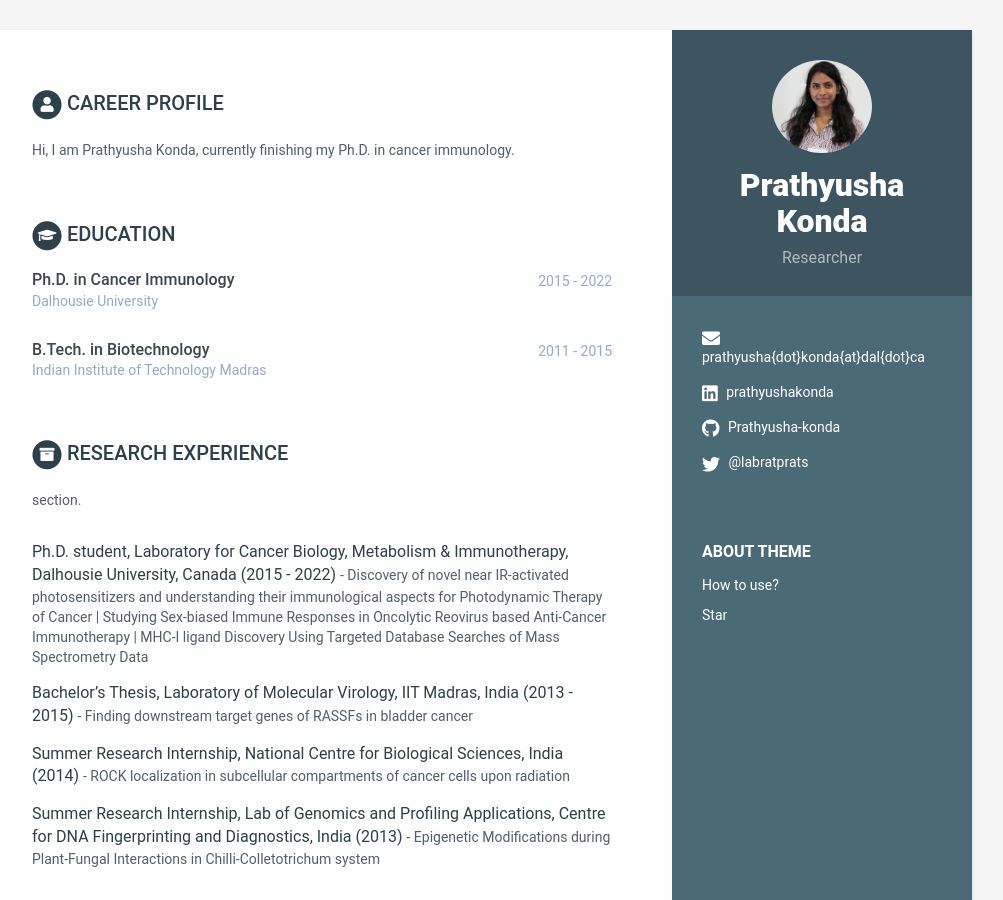
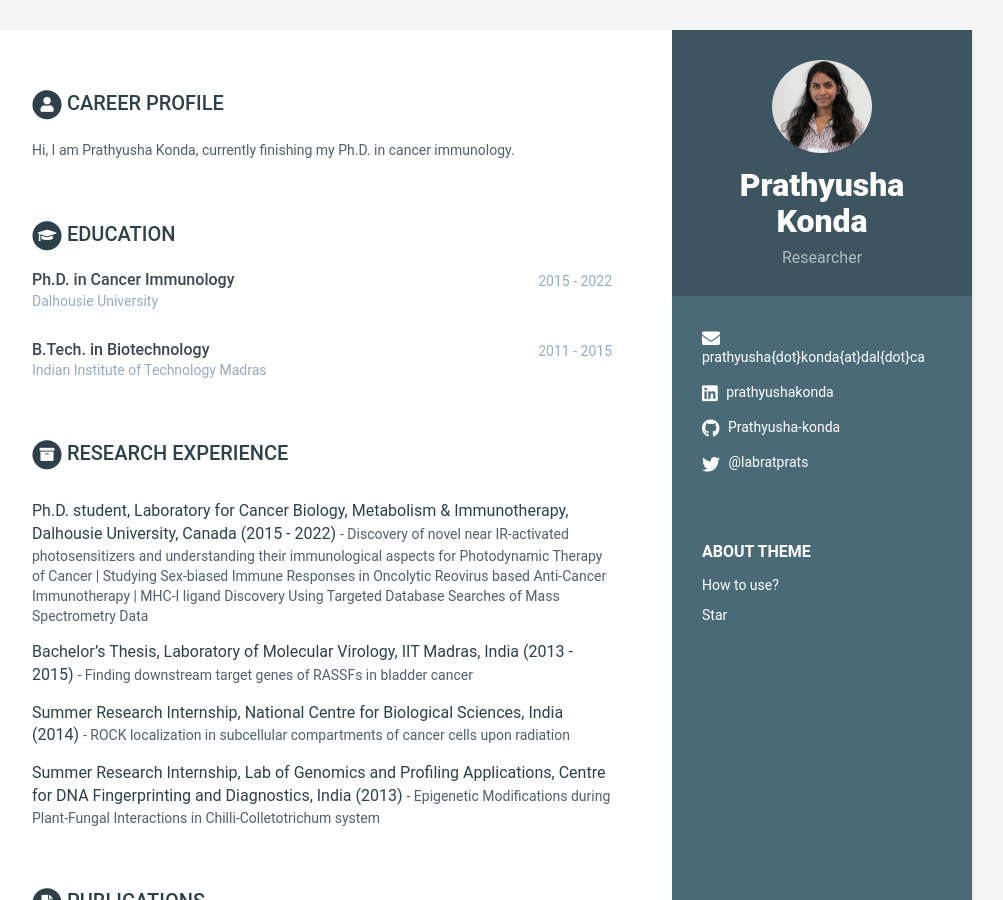
Before and after one commit to Prathyusha-konda/Website, a Jekyll site: the page built from index.html, in a window 1280 px wide and 900 px high. Shown: the whole window, without its empty margins (168-1171 px from the left). Built offline with Jekyll 4.4.1, drawn with Linux system fonts in a browser that asks for light colours.

Commit message:
Update data.yml

```diff
--- a/_data/data.yml
+++ b/_data/data.yml
@@ -35,8 +35,6 @@ education:
 projects:
     title: RESEARCH EXPERIENCE
     intro: >
-
-      section.
     assignments:
       - title: Ph.D. student, Laboratory for Cancer Biology, Metabolism & Immunotherapy, Dalhousie University, Canada (2015 - 2022)
         tagline: "Discovery of novel near IR-activated photosensitizers and understanding their immunological aspects for Photodynamic Therapy of Cancer | Studying Sex-biased Immune Responses in Oncolytic Reovirus based Anti-Cancer Immunotherapy | MHC-I ligand Discovery Using Targeted Database Searches of Mass Spectrometry Data"
@@ -55,8 +53,7 @@ projects:
 
 publications:
     title: Publications
-    intro: |
-      First author Publications
+    intro: First author Publications
     papers:
       - title: MHC-I Ligand Discovery Using Targeted Database Searches of Mass Spectrometry Data- Implications for T-Cell Immunotherapies.
         link: "https://pubmed.ncbi.nlm.nih.gov/28244318/"
```
